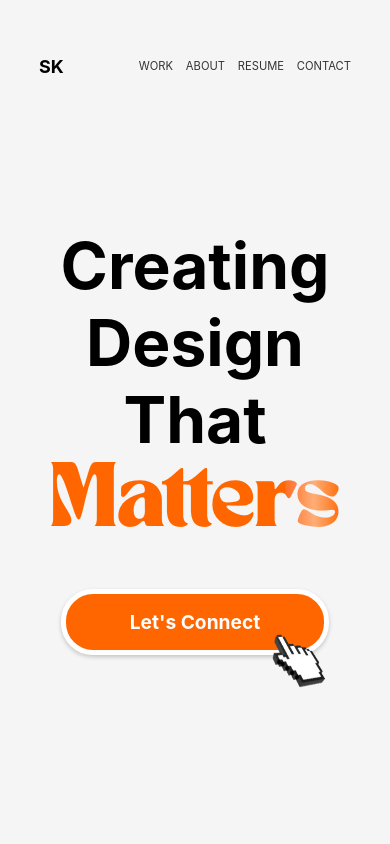
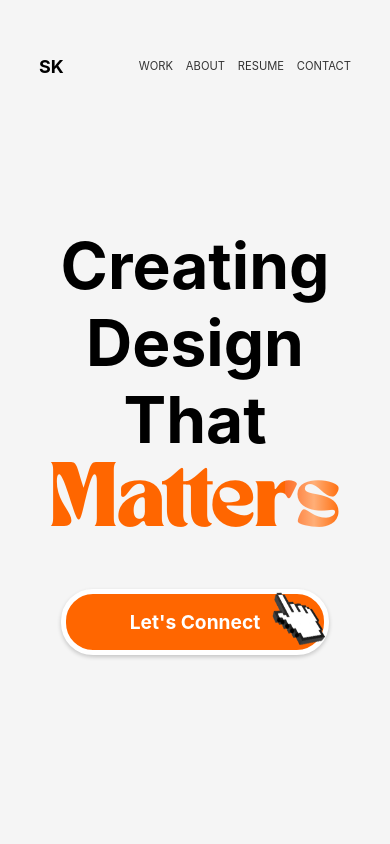
Before and after one commit to Sagnik-77/sagnik-portfolio, a React (Create React App) app: page / in a window 390 px wide. Shown: the top 844 px of the page. Built offline with nearby package versions, Linux system fonts and the light colour scheme.

Commit message:
Updated cursor animation

```diff
--- a/src/Home.css
+++ b/src/Home.css
@@ -188,6 +188,7 @@ p {
   .home-container {
     height: 100vh;
   }
+
   header {
     width: 80%; /* Full width for mobile */
     flex-direction: row; /* Stack elements vertically */
@@ -223,7 +224,7 @@ p {
 
   .cursor-animation {
   position: absolute;
-  top: 70%;
+  top: 65%;
   left: 60%;
   margin-top: 2rem;
   width: 100px;
```
